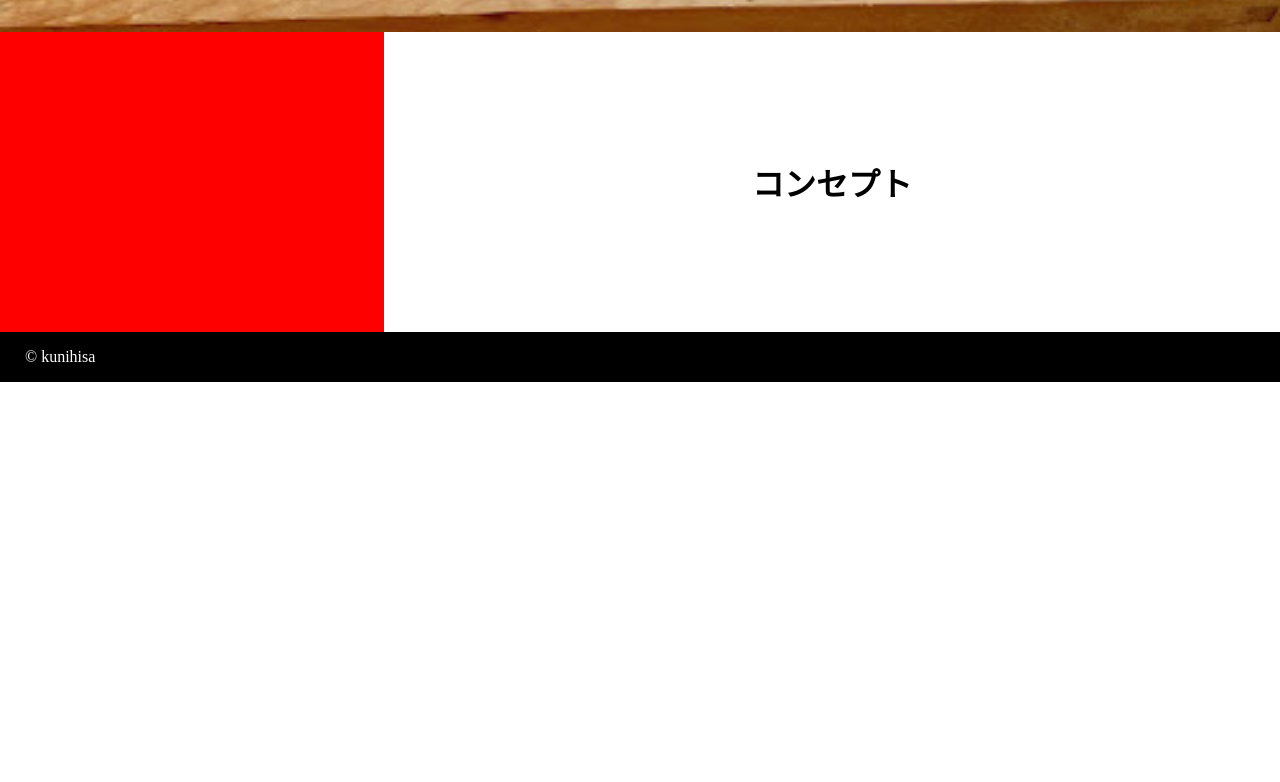
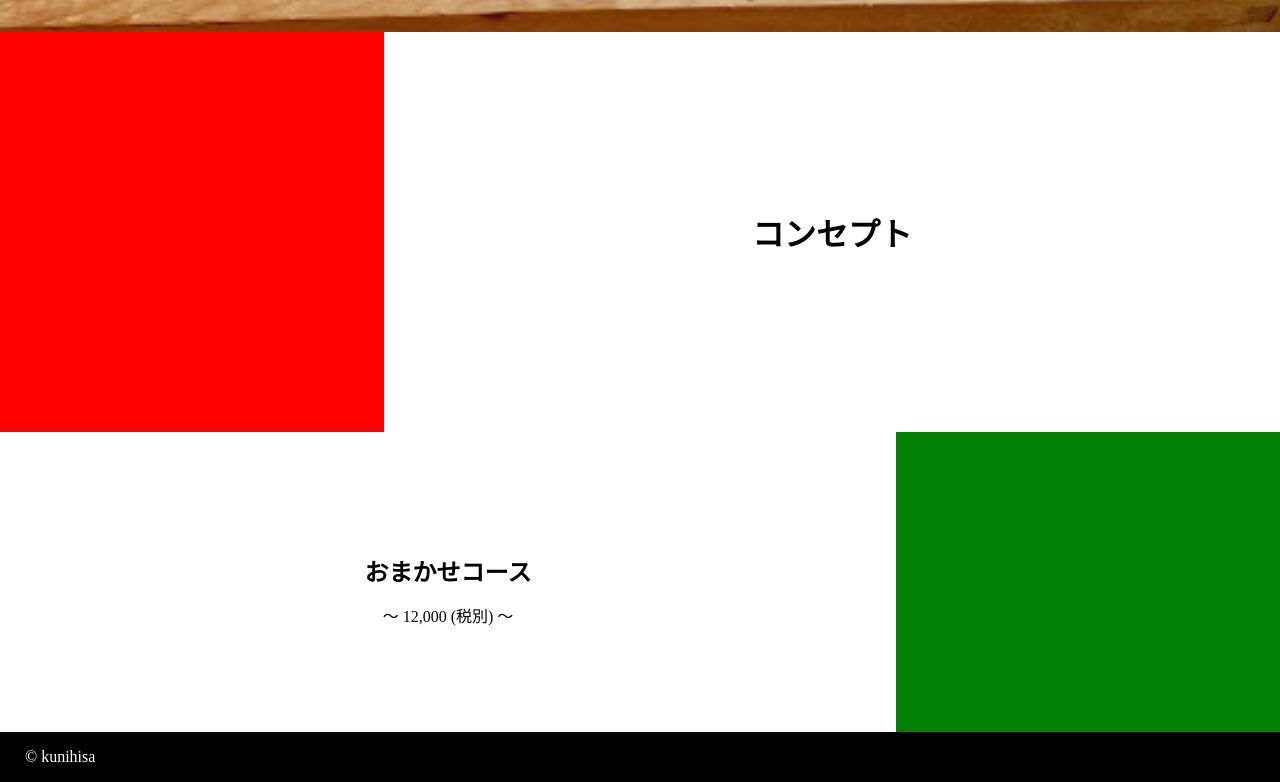
Before and after one commit to sk99112k/Tenpura-hp, a plain HTML site: page index.html in a window 1280 px wide. Shown: the part 668-1450 px from the top of the page. Before the commit the page ends 1050 px from the top, so only its background shows below. Drawn offline with Linux system fonts and the light colour scheme.

Commit message:
[fix]main menu-text

```diff
--- a/index.html
+++ b/index.html
@@ -36,9 +36,11 @@
       </div>
 
       <div class="menu">
-        <h1 class="menu-text">
-
-        </h1>
+        <div class="menu-text">
+          <h2>おまかせコース</h2>
+          <p>〜 12,000 (税別) 〜</p>
+        </div>
+        <div class="menu-bg"></div>
       </div>
     </div>
 
--- a/style.css
+++ b/style.css
@@ -51,18 +51,33 @@
   border-radius: 30%;
 }
 
-.concept {
+.concept, .menu {
   display: flex;
 }
 
 .concept-bg {
   background-color: red;
   width: 30%;
-  height: 300px;
+  height: 400px;
 }
 
 .concept-text {
   margin: auto;
+}
+
+.menu-text {
+  margin: auto;
+  text-align: center;
+}
+
+.menu-text>h2 {
+  padding: 15px;
+}
+
+.menu-bg {
+  background-color: green;
+  width: 30%;
+  height: 300px;
 }
 
 .footer-bg {
```
